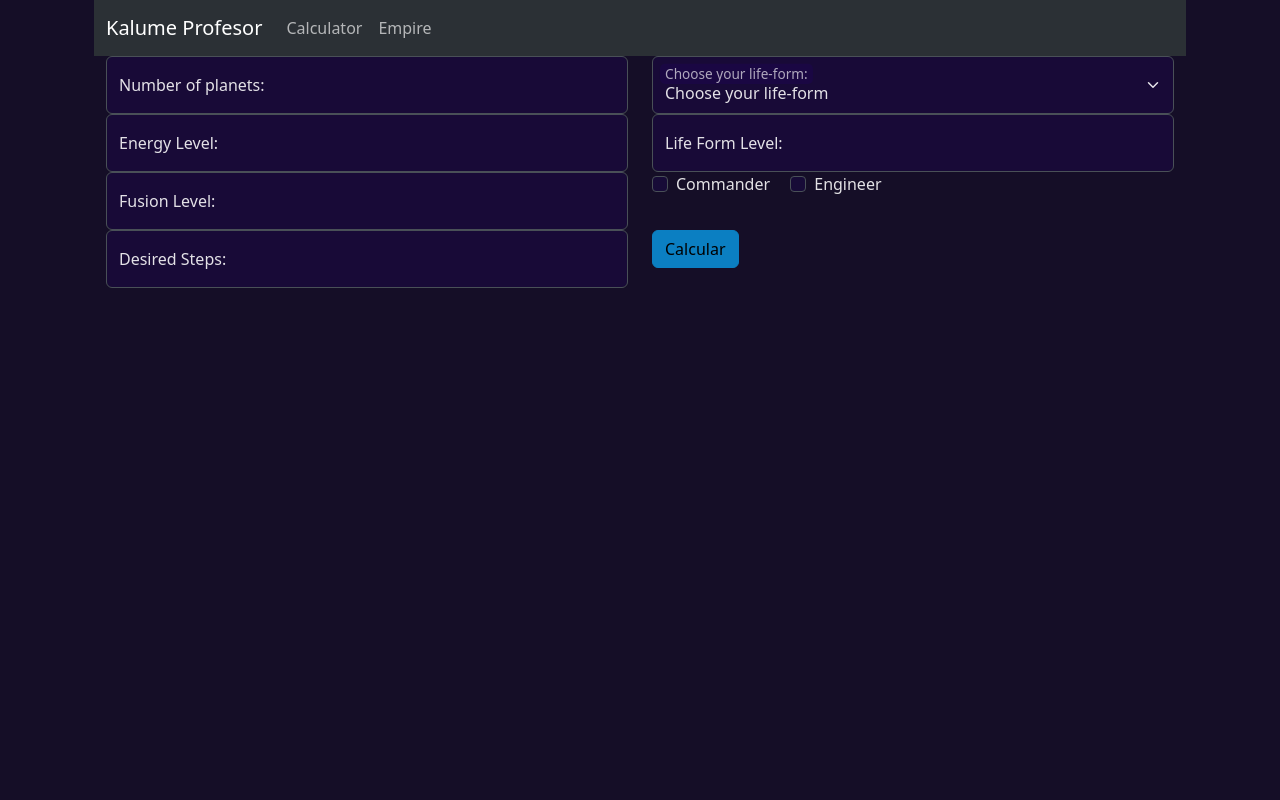
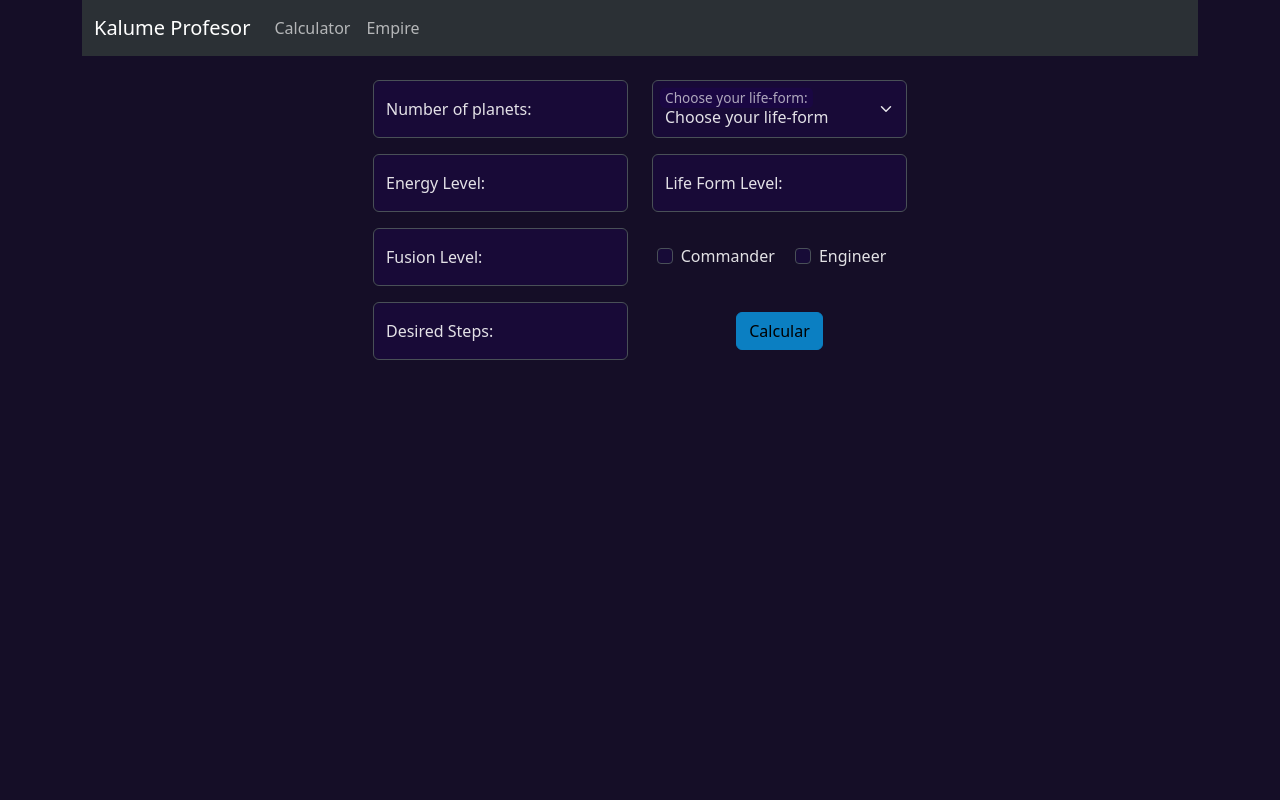
Before and after one commit to Kalimordkalume/kalume-profesor, a Django app: page /calculator/ in a window 1280 px wide. Run offline with Django 5.2, Linux system fonts and the light colour scheme; some libraries are stand-ins or nearby versions.

Commit message:
Prueba final de concepto realizada. Producto bastante viable, falta pulir front

```diff
--- a/backend/calculator/templates/calculator_home.html
+++ b/backend/calculator/templates/calculator_home.html
@@ -3,8 +3,8 @@
 
 
 {% block content %}
-<form class="container" id="settings-container" method="post" action="">
-    <div class="row" id="planets-row">
+<form class="container text-center mt-4" id="settings-container" method="post" action="">
+    <div class="row row-cols-4 mb-3 justify-content-center align-items-center" id="planets-row">
         <div class="col" id="form-wrapper-planets">
             <div class="form-floating" id="form-field-wrapper">
                 {{form.planets}}
@@ -18,7 +18,7 @@
             </div>
         </div>
     </div>
-    <div class="row" id="energy-row">
+    <div class="row row-cols-4 mb-3 justify-content-center align-items-center" id="energy-row">
         <div class="col" id="form-wrapper-energy">
             <div class="form-floating" id="form-field-wrapper">
                 {{form.energy}}
@@ -32,7 +32,7 @@
             </div>
         </div>
     </div>
-    <div class="row" id="fusion-row">
+    <div class="row row-cols-4 mb-3 justify-content-center align-items-center" id="fusion-row">
         <div class="col" id="form-wrapper-fusion">
             <div class="form-floating" id="form-field-wrapper">
                 {{form.fusion}}
@@ -50,8 +50,8 @@
             </div>
         </div>
     </div>
-    <div class="row" id="steps-row">
-        <div class="col" id="form-wrapper-steps">
+    <div class="row row-cols-4 mb-3 justify-content-center align-items-center" id="steps-row">
+        <div class="col " id="form-wrapper-steps">
             <div class="form-floating" id="form-field-wrapper">
                 {{form.steps}}
                 {{form.steps.label_tag}}
@@ -60,6 +60,17 @@
         <div class="col" id="form-wrapper-button">
             <button class="btn btn-primary" type="submit" value="Calcular">Calcular</button>
         </div>
+    </div>
 </form>
+<div class="container text-center mt-5">
+    <div class="row row-cols-3 justify-content-center align-items-center">
+        <div class="col">
+            <ol class="list-group list-group-numbered overflow-auto block">
+                {% for item in results %}
+                <li class=" list-group-item">{{item}}</li>
+                {% endfor %}
+            </ol>
+        </div>
+    </div>
 </div>
 {% endblock content %}
--- a/backend/pages/templates/base.html
+++ b/backend/pages/templates/base.html
@@ -9,10 +9,11 @@
     <link rel="stylesheet" href="{% static 'custom.css' %}">
 </head>
 
-<body class="container">
+<body class="block-page">
+
     <header class="container">
-        <nav class="navbar navbar-expand-lg bg-body-tertiary">
-            <div class="container-fluid">
+        <nav class="navbar navbar-expand-sm bg-body-tertiary">
+            <div class="container">
                 <a class="navbar-brand" href="{% url 'pages:kalume_home' %}">Kalume Profesor</a>
                 <button class="navbar-toggler" type="button" data-bs-toggle="collapse" data-bs-target="#navbarNav"
                     aria-controls="navbarNav" aria-expanded="false" aria-label="Toggle navigation">
@@ -35,10 +36,6 @@
         {% block content %}
         {% endblock content %}
     </main>
-    <footer class="container">
-
-    </footer>
-
     <script src="https://cdn.jsdelivr.net/npm/@popperjs/core@2.11.8/dist/umd/popper.min.js"
         integrity="sha384-I7E8VVD/ismYTF4hNIPjVp/Zjvgyol6VFvRkX/vR+Vc4jQkC+hVqc2pM8ODewa9r"
         crossorigin="anonymous"></script>
--- a/frontend/scss/custom.scss
+++ b/frontend/scss/custom.scss
@@ -18,9 +18,38 @@ $theme-colors: (
 $body-color-dark: $white;
 $body-bg-dark: map-get($map: $theme-colors, $key: "dark");
 $body-secondary-color-dark: $white;
+@import "../node_modules/bootstrap/scss/bootstrap";
 
 
 
-@import "../node_modules/bootstrap/scss/bootstrap";
+main {
+    height: 720px;
+    align-items: center;
+    justify-content: center;
+
+}
+
+
+
+
+.block {
+    max-height: 200px;
+}
+
+
+
+
+
+.block-page {
+    height: 100vh;
+}
+
+
+
+
+
+
+
+
 
 // sass --watch ./scss/custom.scss ../backend/static/css/custom.css
```
Also changed, not shown: backend/static/css/custom.css, 1 other file.
